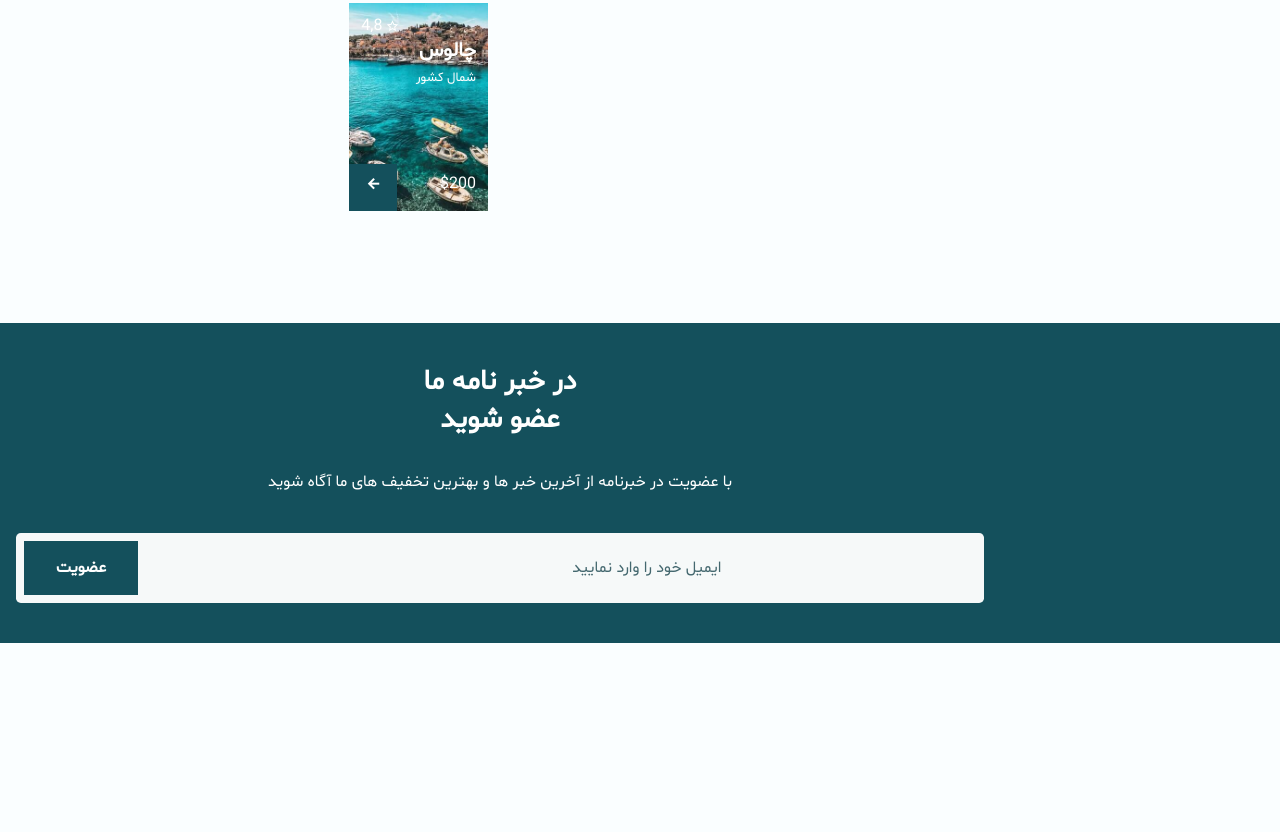
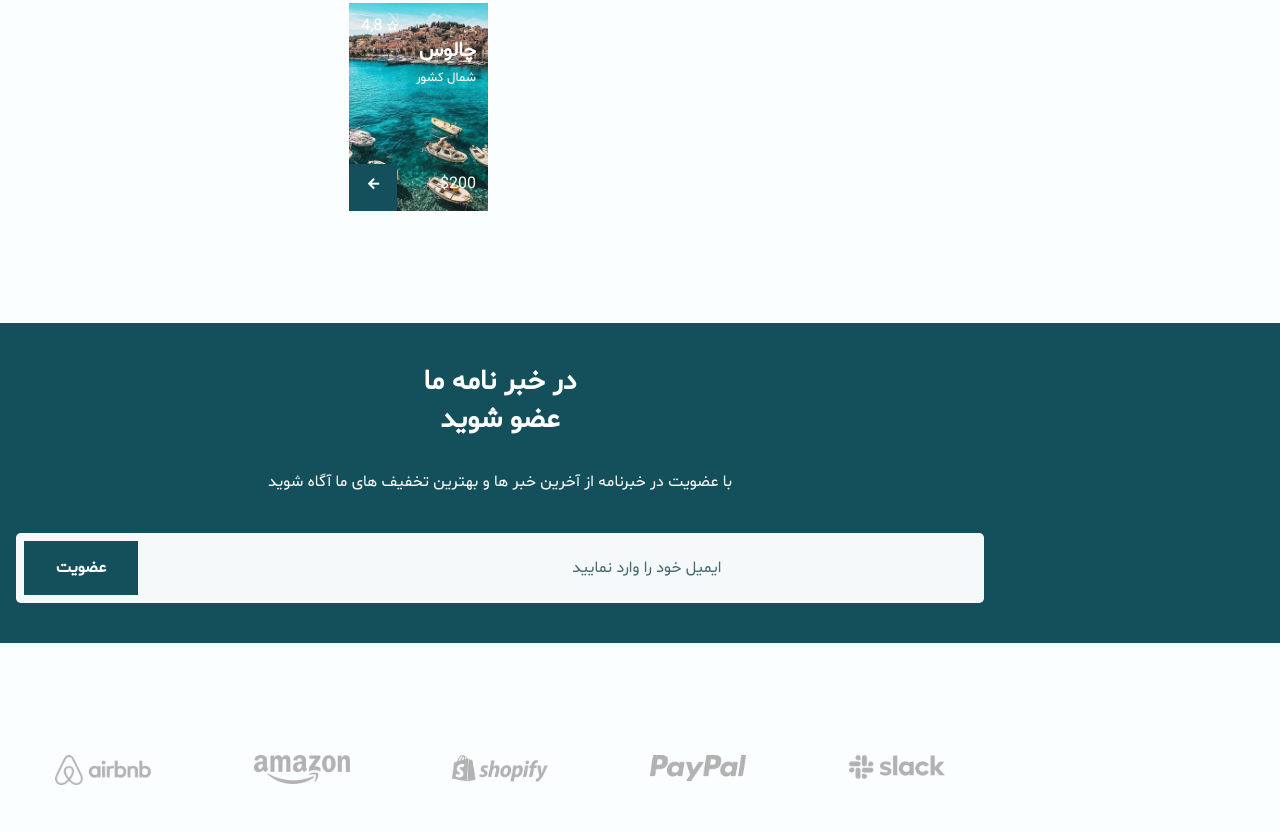
Before and after one commit to amin-da/Travel, a plain HTML site: page index.html in a window 1280 px wide. Shown: the part 3605-4437 px from the top of the page. Before the commit the page ends 4288 px from the top, so only its background shows below. Drawn offline with nearby package versions, Linux system fonts and the light colour scheme; files whose address does not match are found by name.

Commit message:
complete sponsor section

```diff
--- a/index.html
+++ b/index.html
@@ -446,6 +446,34 @@
        </section>
        <!-- subscribe section ends -->
 
+       <!-- sponsor section starts -->
+        <section class="section sponsor">
+          <div class="sponsor__container container grid">
+
+            <div class="sponsor__content">
+              <img src="./assets/img/sponsors1.png" alt="sponsor-img" class="sponsor__img">
+            </div>
+
+            <div class="sponsor__content">
+                <img src="./assets/img/sponsors2.png" alt="sponsor-img" class="sponsor__img">
+            </div>
+
+            <div class="sponsor__content">
+                <img src="./assets/img/sponsors3.png" alt="sponsor-img" class="sponsor__img">
+            </div>
+
+            <div class="sponsor__content">
+                <img src="./assets/img/sponsors4.png" alt="sponsor-img" class="sponsor__img">
+            </div>
+
+            <div class="sponsor__content">
+                <img src="./assets/img/sponsors5.png" alt="sponsor-img" class="sponsor__img">
+            </div>
+
+          </div>
+        </section>
+       <!-- sponsor section ends -->
+
 
     </main>
     <!-- main section ends -->
--- a/style/style.css
+++ b/style/style.css
@@ -607,7 +607,7 @@ input {
   font-size: var(--small-font-size);
 }
 
-.place__data{
+.place__data {
   display: flex;
   flex-flow: column;
   justify-content: space-between;
@@ -629,40 +629,39 @@ input {
   margin-bottom: var(--mb-1-25);
 }
 
-.place__button{
+.place__button {
   position: absolute;
   left: 0;
   bottom: 0;
   padding: 0.75rem 1rem;
 }
 
-.place__img{
-
+.place__img {
   transition: var(--img-transition);
 }
 
-.place__card:hover .place__img{
+.place__card:hover .place__img {
   transform: var(--img-scale);
 }
 
 /* Subscribe Style */
 
-.subscribe__bg{
+.subscribe__bg {
   background: var(--first-color-second);
   padding: 2.5rem 0rem;
 }
 
 .subscribe__title,
-.subscribe__description{
+.subscribe__description {
   color: var(--white-color);
 }
 
-.subscribe__description{
+.subscribe__description {
   text-align: center;
   margin-bottom: var(--mb-2-5);
 }
 
-.subscribe__form{
+.subscribe__form {
   background: var(--input-color);
   border-radius: 0.3rem;
   direction: rtl;
@@ -671,7 +670,7 @@ input {
   justify-content: space-between;
 }
 
-.subscribe__input{
+.subscribe__input {
   width: 70%;
   padding-left: 0.5rem;
   background-color: var(--input-color);
@@ -680,6 +679,25 @@ input {
   text-align: center;
 }
 
-.subscribe__input::placeholder{
+.subscribe__input::placeholder {
   color: var(--text-color);
 }
+
+/* Sponsor Style */
+
+.sponsor__container {
+  grid-template-columns: repeat(auto-fit, minmax(8rem, 1fr));
+  justify-items: center;
+  row-gap: 3.5rem;
+}
+
+.sponsor__img{
+  cursor: pointer;
+  width: 6rem;
+  filter: invert(0.7);
+  transition: var(--img-transition);
+}
+
+.sponsor__content:hover .sponsor__img{
+  filter: invert(0.3);
+}
```
